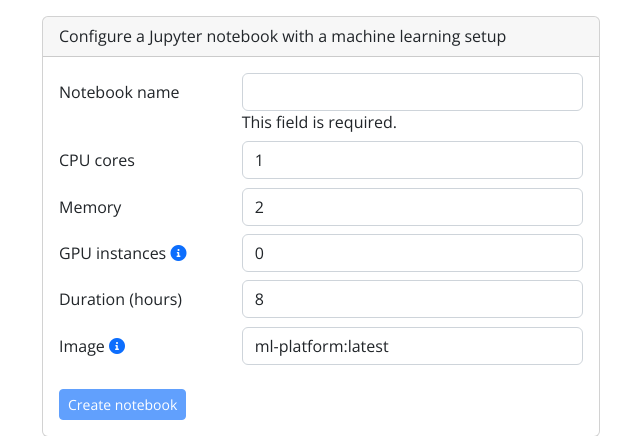
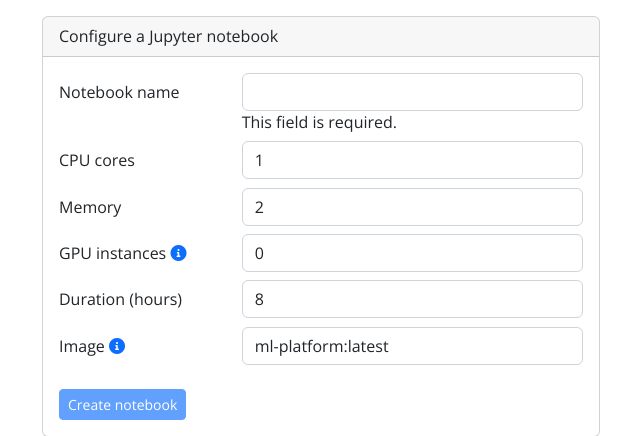
Before and after one commit to maniaclab/af-portal, a Python web app: template portal/templates/jupyterlab_form.html in a window 1280 px wide. Shown: the part 99-535 px from the top of the page, without its empty margins (319-959 px from the left). Run offline with Jinja, Linux system fonts and the light colour scheme; the template is opened without the code that fills it, so the values that code supplies are empty.

Commit message:
Updating jupyterlab_form.html

```diff
--- a/portal/templates/jupyterlab_form.html
+++ b/portal/templates/jupyterlab_form.html
@@ -18,7 +18,7 @@
             </ol>
         </nav>
         <div class="card col-sm-6 mx-auto">
-            <div class="card-header">Configure a Jupyter notebook with a machine learning setup</div>
+            <div class="card-header">Configure a Jupyter notebook</div>
             <div class="card-body">
                 <form id="configure" @change="validateForm" action="{{ url_for('deploy_notebook') }}" method="POST">
                     <input type="hidden" name="csrf_token" value="{{ csrf_token() }}"/>
```
